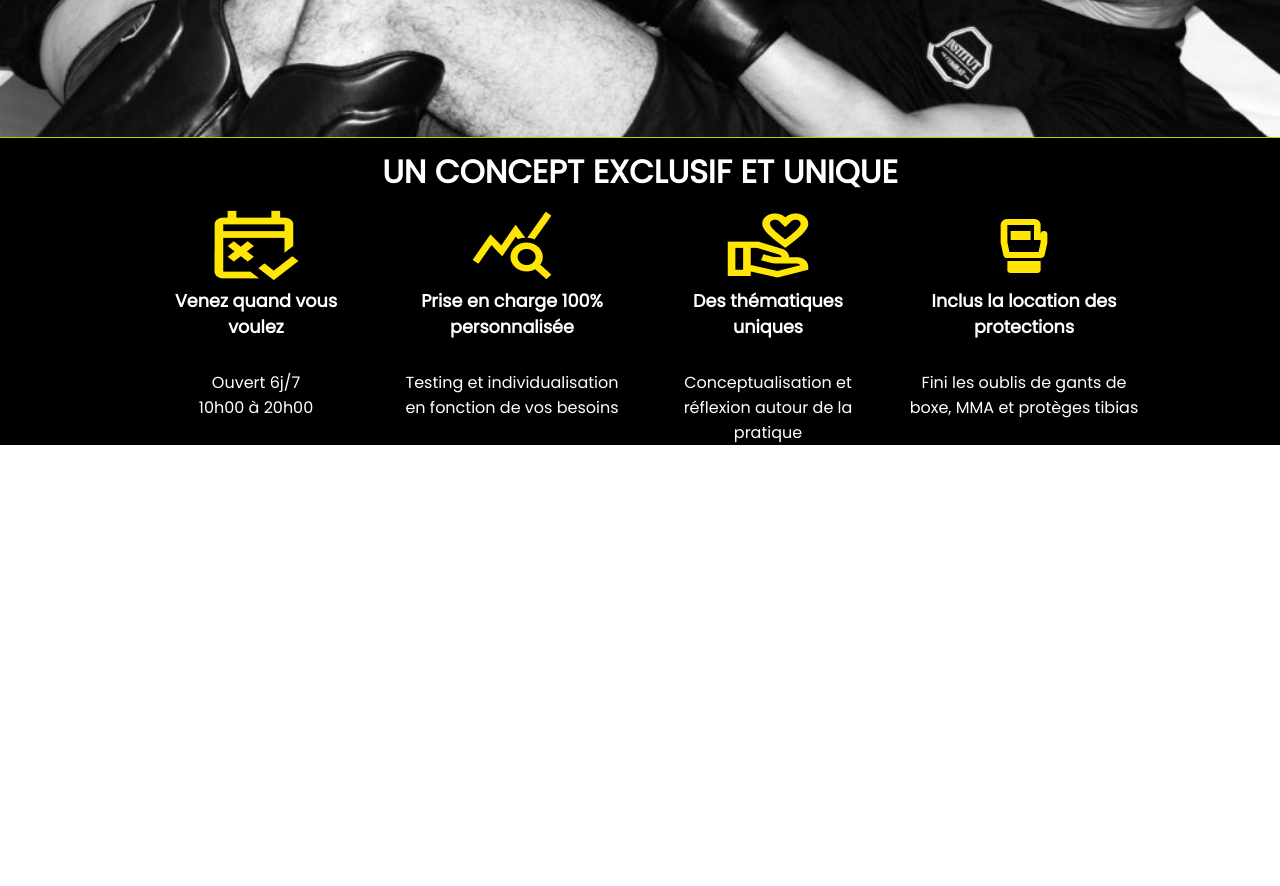
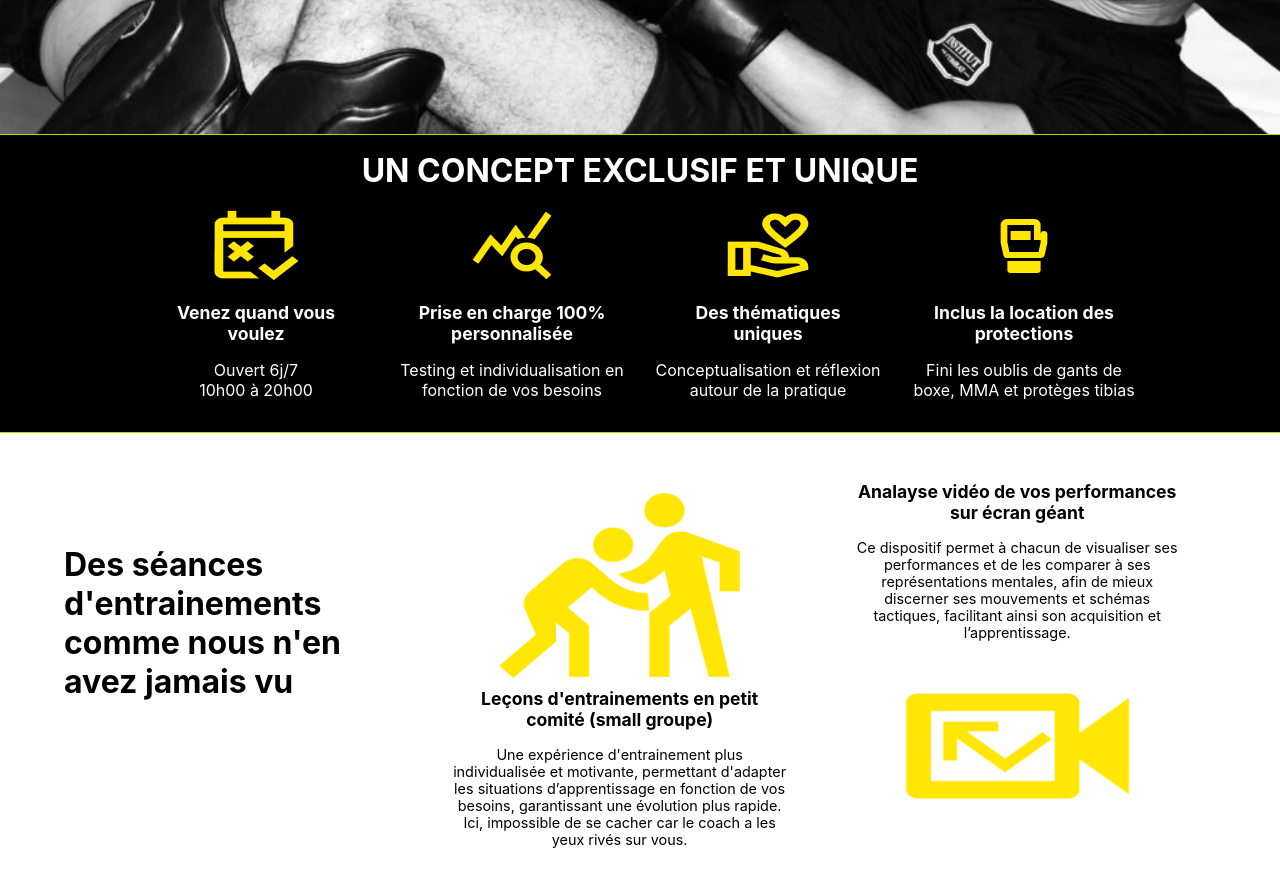
Before and after one commit to YazidK15/institut_de_combat_front, a React (Create React App) app: page / in a window 1280 px wide. Shown: the part 1100-1986 px from the top of the page. Before the commit the page ends 1545 px from the top, so only its background shows below. Built offline with nearby package versions, Linux system fonts and the light colour scheme.

Commit message:
Ajout de la section informations

```diff
--- a/src/App.css
+++ b/src/App.css
@@ -12,7 +12,6 @@
   margin : 0;
   padding : 0;
   box-sizing: border-box;
-  font-family: Poppins;
 }
 
 li {
--- a/src/Pages/Accueil.jsx
+++ b/src/Pages/Accueil.jsx
@@ -4,6 +4,8 @@ import img_agenda from '../assets/icones/agenda.png';
 import img_stats from '../assets/icones/stats.png';
 import img_thematique from '../assets/icones/thematique.png';
 import img_mma from '../assets/icones/mma.png';
+import img_lutte from '../assets/icones/lutte.png';
+import img_camera from '../assets/icones/camera.png';
 import '../styles/accueil.css';
 
 
@@ -12,12 +14,12 @@ function Accueil () {
 
     return <>
         <JumbotronComponent />
-        <div class="section_volonte">
-            <div class="description_volonte">
+        <div className="section_volonte">
+            <div className="description_volonte">
                 <h1>Notre volonté</h1>
                 <p>Nous visons à changer les perceptions des sports de combat en offrant un cadre sécuritaire, axé sur la pédagogie et la didactique. Nous proposons des sessions combinant différents sports de combat pour rechercher l'efficience. Nos méthodes d'apprentissage reposent sur la littérature scientifique pour optimiser votre progression.</p>
             </div>
-            <div class="image_volonte">
+            <div className="image_volonte">
                 <img src={img_salle} alt="visuel de la salle de sport" />
             </div>
         </div>
@@ -26,33 +28,56 @@ function Accueil () {
             <h1>Un concept exclusif et unique</h1>
             <div className="concept_container">
                 <div className="concept_box">
-                    <div className="concept_image"><img src= {img_agenda} alt="icone d'un agenda" /></div>
+                    <div className="concept_image">
+                        <img src= {img_agenda} alt="icone d'un agenda" />
+                    </div>
                     <h4>Venez quand vous <br /> voulez</h4>
                     <p>Ouvert 6j/7 <br /> 10h00 à 20h00</p>
                 </div>
                 <div className="concept_box">
-                    <div className="concept_image"><img src={img_stats} alt="icone d'une courbe" /></div>
+                    <div className="concept_image">
+                        <img src={img_stats} alt="icone d'une courbe" />
+                    </div>
                     <h4>Prise en charge 100% personnalisée</h4>
                     <p>Testing et individualisation en fonction de vos besoins</p>
                 </div>
                 <div className="concept_box">
-                    <div className="concept_image"><img src={img_thematique} alt="icone thématique" /></div>
+                    <div className="concept_image">
+                        <img src={img_thematique} alt="icone thématique" />
+                    </div>
                     <h4>Des thématiques <br /> uniques</h4>
                     <p>Conceptualisation et réflexion autour de la pratique</p>
                 </div>
                 <div className="concept_box">
-                    <div className="concept_image"><img src={img_mma} alt="icone d'un gant de mma" /></div>
+                    <div className="concept_image">
+                        <img src={img_mma} alt="icone d'un gant de mma" />
+                    </div>
                     <h4>Inclus la location des protections</h4>
                     <p>Fini les oublis de gants de boxe, MMA et protèges tibias</p>
                 </div>
             </div>
-
-
         </div>
-
-
-
-
+        <div className='info_container'>
+            <h1>Des séances d'entrainements comme nous n'en avez jamais vu</h1>
+            <div className='info_box'>
+                <div className='info_image'>
+                    <img src={img_lutte} alt="icone de deux lutteurs" />
+                </div>
+                <div className='info_description'>
+                    <h2>Leçons d'entrainements en petit comité (small groupe)</h2>
+                    <p>Une expérience d'entrainement plus individualisée et motivante, permettant d'adapter les situations d’apprentissage en fonction de vos besoins, garantissant une évolution plus rapide. Ici, impossible de se cacher car le coach a les yeux rivés sur vous.</p>
+                </div>
+            </div>
+            <div className='info_box'>
+                <div className='info_description'>
+                    <h2>Analayse vidéo de vos performances sur écran géant</h2>
+                    <p>Ce dispositif permet à chacun de visualiser ses performances et de les comparer à ses représentations mentales, afin de mieux discerner ses mouvements et schémas tactiques, facilitant ainsi son acquisition et l’apprentissage.</p>
+                </div>
+                <div className='info_image'>
+                    <img src={img_camera} alt="icone d'une camera" />
+                </div>
+            </div>
+        </div>
     </>
 }
 
--- a/src/styles/accueil.css
+++ b/src/styles/accueil.css
@@ -50,10 +50,11 @@
     background-color: black;
     color: white;
     height: auto;
+    border-bottom: 1px solid rgb(202, 202, 0);
 }
 
 .section_concept h1 {
-    margin : 10px 0;
+    margin : 1rem 0;
     text-transform: uppercase;
     font-size: 2rem;
 }
@@ -62,6 +63,7 @@
     display: flex;
     justify-content: center;
     width: 80%;
+    margin-bottom: 2rem;
 }
 
 .concept_box {
@@ -79,8 +81,8 @@
 }
 
 .concept_box h4 {
-    min-height: 10vh;
-    margin: 2px 0;
+    /* min-height: 7vh; */
+    margin: 1rem 0;
     font-size: 1.1rem;
 }
 
@@ -89,3 +91,36 @@
     display: flex;
     align-items: center;
 }
+
+/* Section info */
+
+.info_container {
+    display: flex;
+    justify-content: center;
+    width: 90%;
+    margin: 3rem auto;
+}
+
+.info_container h1 {
+    justify-content: center;
+    align-items: center;
+    margin-top: 4rem;
+}
+
+.info_box {
+    display: flex;
+    flex-direction: column;
+    justify-content: center;
+    text-align: center;
+    margin: 0 2rem;
+    width: 80%;
+}
+
+.info_description {
+    font-size : 0.9rem;
+}
+.info_description h2 {
+    font-weight: bold;
+    font-size: 1.1rem;
+    margin-bottom: 1rem;
+}
```
Also changed, not shown: src/assets/icones/camera.png (added), src/assets/icones/lutte.png (added).
